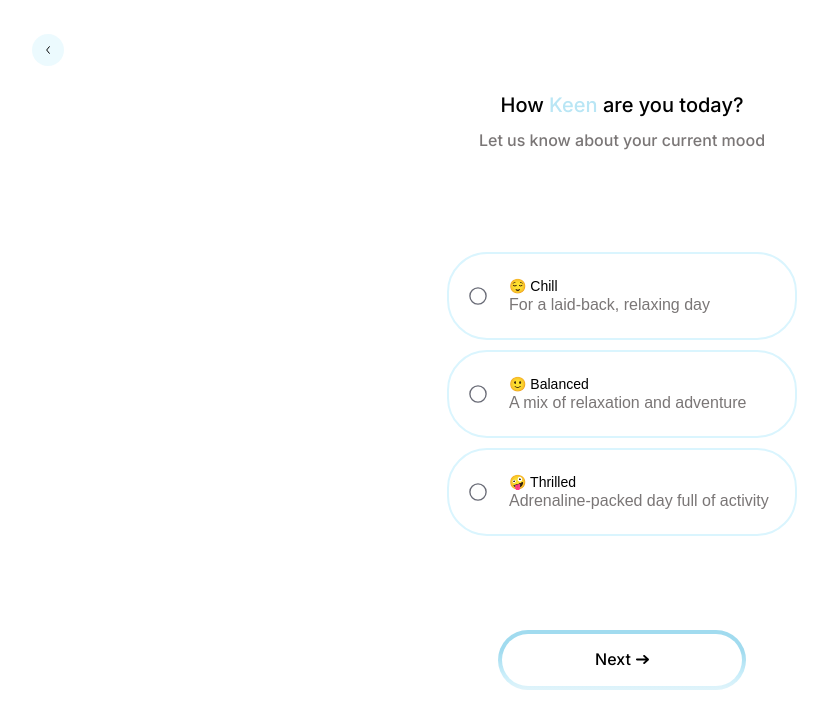
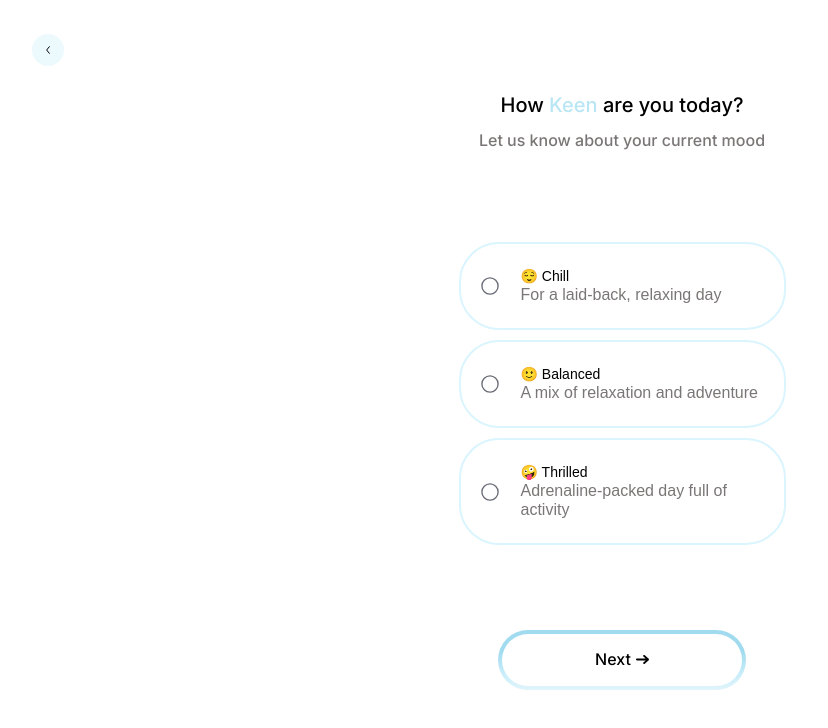
Before and after one commit to Scriptkidd98/keen-nextjs, a Next.js app: page /onboarding/how-keen in a window 1280 px wide. Shown: the top 728 px of the page, without its empty margins (18-846 px from the left). Built offline with nearby package versions, Linux system fonts and the light colour scheme.

Commit message:
reduced how keen select button width

```diff
--- a/src/app/onboarding/how-keen/page.module.css
+++ b/src/app/onboarding/how-keen/page.module.css
@@ -1,6 +1,6 @@
 .onboardinghowkeenselectbutton {
     border: 2px solid rgba(218, 245, 254, 1);
-    width: 350px;
+    width: 327px;
     min-height: 84px;
     padding: 24px 20px 24px 20px;
     border-radius: 40px;
@@ -29,7 +29,6 @@
     font-weight: 500;
     line-height: 19px;
     letter-spacing: 0em;
-    white-space: nowrap;
 }
 .keenspan {
     color: rgba(185, 230, 245);
```
